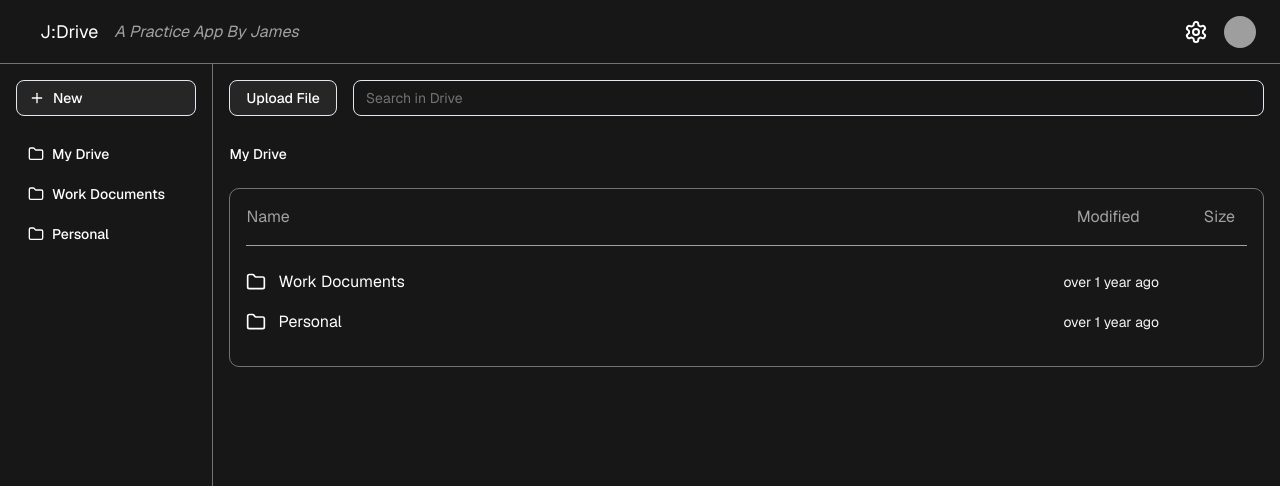
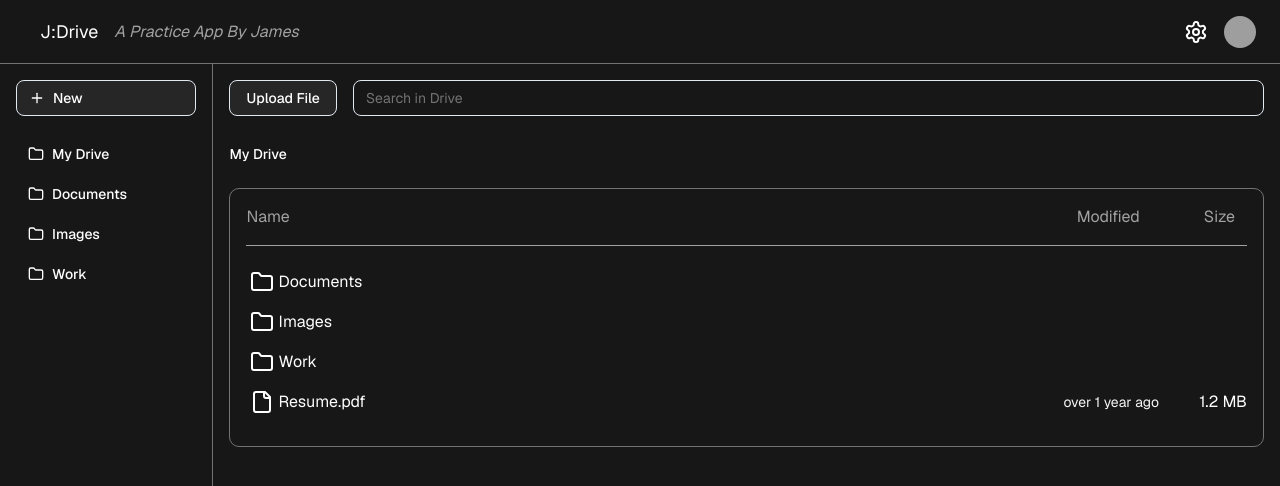
Before and after one commit to JamesMihalich/j-drive-notrpc, a Next.js app: page / in a window 1280 px wide. Shown: the top 486 px of the page. Built offline with nearby package versions, Linux system fonts and the light colour scheme; grey boxes are pictures that could not be loaded.

Commit message:
files with mock data + breadcrumbs

```diff
--- /dev/null
+++ b/src/app/file-row.tsx
@@ -0,0 +1,41 @@
+import type { Folder, File } from "../lib/mock-data"
+import { FolderIcon, FileIcon } from "lucide-react"
+import Link from "next/link"
+import { formatDistanceToNow } from "date-fns"
+
+export function FileRow(props : { file : File }) {
+    const { file } = props
+    return (
+        <div className="flex items-center mb-4">
+
+        <FileIcon className="w-8" />
+
+        <a href={file.url} className="hover:underline" target="_blank">
+            {file.name}
+        </a>
+
+        <div className="text-sm text-neutral-100 ml-auto">
+          {formatDistanceToNow(file.modified, { addSuffix: true })}
+        </div>
+
+        <div className="ml-5 w-17 text-right whitespace-nowrap">
+          {file.size ?? ""}
+        </div>
+      </div>
+    )
+}
+
+export function FolderRow(props : {folder : Folder, handleFolderClick: () => void} ) {
+    const { folder, handleFolderClick} = props
+    return (
+        <div className="flex items-center mb-4">
+            <FolderIcon className="w-8" />
+
+            <button className="hover:underline text-white" onClick={() => handleFolderClick()}>
+                {props.folder.name}
+            </button>
+
+        </div>
+
+    )
+}
--- a/src/app/page.tsx
+++ b/src/app/page.tsx
@@ -1,9 +1,7 @@
 "use client"
 
-
-
 import { Button } from "~/components/ui/button"
-import { useState } from "react"
+import { useMemo, useState } from "react"
 import {
   FileIcon,
   FolderIcon,
@@ -11,146 +9,48 @@ import {
   Search,
   Settings,
 } from "lucide-react"
+import { FileRow, FolderRow } from "./file-row"
+import { mockFiles, mockFolders } from "~/lib/mock-data"
 import { Avatar, AvatarFallback, AvatarImage } from "~/components/ui/avatar"
 import { Input } from "~/components/ui/input"
-import Link from "next/link"
-import { formatDistanceToNow } from "date-fns"
 
-
-
-interface Item {
-  id: string
-  name: string
-  type: "folder" | "file"
-  parent: string | null
-  url?: string
-  size?: string
-  modified: Date
-  icon?: React.ReactNode
-}
-
-const rootState : Item = {
-    id: "root",
-    name: "My Drive",
-    type: "folder",
-    parent: null,
-    modified: new Date("2023-12-01"),
-    icon: <FolderIcon className="h-5 w-5" />,
-}
-
-const mockData: Item[] = [
-  {
-    id: "folder1",
-    name: "Work Documents",
-    type: "folder",
-    parent: "root",
-    modified: new Date("2023-12-10"),
-    icon: <FolderIcon className="h-5 w-5" />,
-  },
-  {
-    id: "folder2",
-    name: "Personal",
-    type: "folder",
-    parent: "root",
-    modified: new Date("2023-12-15"),
-    icon: <FolderIcon className="h-5 w-5" />,
-  },
-  {
-    id: "folder3",
-    name: "Projects",
-    type: "folder",
-    parent: "folder1",
-    modified: new Date("2023-12-20"),
-    icon: <FolderIcon className="h-5 w-5" />,
-  },
-  {
-    id: "file1",
-    name: "Quarterly Report.pdf",
-    type: "file",
-    parent: "folder1",
-    url: "#",
-    size: "2.4 MB",
-    modified: new Date("2023-12-18"),
-    icon: <FileIcon className="h-5 w-5 text-gray-400" />,
-  },
-  {
-    id: "file2",
-    name: "Meeting Notes.docx",
-    type: "file",
-    parent: "folder1",
-    url: "#",
-    size: "1.2 MB",
-    modified: new Date("2023-12-22"),
-    icon: <FileIcon className="h-5 w-5 text-blue-400" />,
-  },
-  {
-    id: "file3",
-    name: "Budget.xlsx",
-    type: "file",
-    parent: "folder3",
-    url: "#",
-    size: "3.5 MB",
-    modified: new Date("2023-12-25"),
-    icon: <FileIcon className="h-5 w-5 text-green-400" />,
-  },
-  {
-    id: "file4",
-    name: "Vacation Photos.zip",
-    type: "file",
-    parent: "folder2",
-    url: "#",
-    size: "156 MB",
-    modified: new Date("2023-12-28"),
-    icon: <FileIcon className="h-5 w-5 text-yellow-400" />,
-  },
-  {
-    id: "file5",
-    name: "Resume.pdf",
-    type: "file",
-    parent: "folder2",
-    url: "#",
-    size: "420 KB",
-    modified: new Date("2023-12-30"),
-    icon: <FileIcon className="h-5 w-5 text-gray-400" />,
-  },
-  {
-    id: "file6",
-    name: "Project Proposal.pptx",
-    type: "file",
-    parent: "folder3",
-    url: "#",
-    size: "5.8 MB",
-    modified: new Date("2024-01-02"),
-    icon: <FileIcon className="h-5 w-5 text-orange-400" />,
-  },
-]
 
 export default function HomePage() {
 
   const [currentFolder, setCurrentFolder] = useState<string>("root")
-  const [breadcrumbs, setBreadcrumbs] = useState<Item[]>([rootState])
 
+  const getCurrentFiles = () => {
+    return mockFiles.filter((file) => file.parent === currentFolder)
+  }
 
-  const navigateToFolder = (folder: Item) => {
+  const getCurrentFolders = () => {
+    return mockFolders.filter((folder) => folder.parent === currentFolder)
+  }
 
-    setCurrentFolder(folder.id)
+  const handleFolderClick = (folderID : string) => {
+    setCurrentFolder(folderID);
+  }
 
-    const newBreadcrumbs = [...breadcrumbs]
-    // finds the index of the item if it is present within breadcrumbs already, otherwise it returns -1
-    const existingIndex = newBreadcrumbs.findIndex((item) => item.id === folder.id)
+  const breadcrumbs = useMemo(() => {
+    const breadcrumbs = [];
+    let currentID = currentFolder;
 
-
-    // tests against the function return above!
-    if (existingIndex !== -1) {
-      setBreadcrumbs(newBreadcrumbs.slice(0, existingIndex + 1))
-
+    while (currentID !== "root") {
+      const folder = mockFolders.find((folder) => folder.id === currentID)
+      if (folder) {
+        breadcrumbs.unshift(folder)
+        currentID = folder.parent ?? "root"
       } else {
-      setBreadcrumbs([...newBreadcrumbs, folder])
+        break
       }
     }
 
-  // gets item in the current folder for us!
-  const currentItems = mockData.filter((item) => item.parent === currentFolder)
+    const rootFolder = mockFolders.find(f => f.id === "root")!;
+    breadcrumbs.unshift(rootFolder);
+
+    return breadcrumbs
+
+  }, [currentFolder])
 
   const handleUpload = () => {
     alert("Going to implement file uploads")
@@ -192,17 +92,17 @@ export default function HomePage() {
             <nav className="space-y-1 mt-5">
               <Button variant = "ghost"
                       className="w-full justify-start gap-2 hover:bg-neutral-100"
-                      onClick={() => navigateToFolder(rootState)}
+                      onClick={() => handleFolderClick("root")}
               >
                 <FolderIcon className="h-5 w-5" />
                 <span> My Drive </span>
               </Button>
-              {mockData.filter((item) => item.type === "folder" && item.parent === "root").map((folder) => (
+              {mockFolders.filter((item) => item.type === "folder" && item.parent === "root").map((folder) => (
                   <Button key={folder.id} variant= "ghost"
                           className=" w-full justify-start gap-2 hover:bg-neutral-100"
-                          onClick={() => navigateToFolder(folder)}
+                          onClick={() => handleFolderClick(folder.id)}
                           >
-                      {folder.icon}
+                      < FolderIcon />
                       <span>{folder.name}</span>
                   </Button>
                 ))}
@@ -220,11 +120,11 @@ export default function HomePage() {
             <Input type="search" placeholder="Search in Drive" className="w-full placeholder:text-neutral-500 focus-visible:ring-0" />
           </div>
           <div className="m-4 flex items-center">
-              {breadcrumbs.map((crumb, index) => (
-                <div key={crumb.id} className="flex items-center">
+              {breadcrumbs.map((folder, index) => (
+                <div key={folder.id} className="flex items-center">
                   {index > 0 && <span className="mx-1 text-white">/</span>}
-                  <Button variant="link" className="p-0 text-white" onClick={() => navigateToFolder(crumb)}>
-                    {crumb.name}
+                  <Button variant="link" className="p-0 text-white" onClick={() => handleFolderClick(folder.id)}>
+                    {folder.name}
                   </Button>
                 </div>
               ))}
@@ -240,33 +140,15 @@ export default function HomePage() {
               </div>
               <hr className="border-t border-neutral-400 mx-4" />
               <div className="flex flex-col p-4 mt-2">
-                {currentItems.length === 0 ? (
-                  <div>This folder is empty!</div>
-                ) : (
-                  currentItems.map((item) => (
-                    <div key = {item.id} className="flex items-center mb-4">
+                { getCurrentFolders().map((folder) => (
+                  <FolderRow key={folder.id} folder={folder} handleFolderClick={() => {
+                    handleFolderClick(folder.id);
+                  }}/>
+                ))}
+                { getCurrentFiles().map((file) => (
+                  <FileRow key={file.id} file = {file} />
+                ))}
 
-                      <div className="w-8">{item.icon}</div>
-                      { item.type === "folder" ? (
-                        <button className="hover:underline text-white" onClick={() => navigateToFolder(item)}>
-                          {item.name}
-                        </button>
-                      ):(
-                        <Link href={item.url || "#"} className="hover:underline">
-                          {item.name}
-                        </Link>
-                      )}
-
-                      <div className="text-sm text-neutral-100 ml-auto">
-                        {formatDistanceToNow(item.modified, { addSuffix: true })}
-                      </div>
-
-                      <div className="ml-5 w-17 text-right whitespace-nowrap">
-                        {item.size ?? ""}
-                      </div>
-                    </div>
-                  )))
-                }
               </div>
           </div>
           </div>
--- /dev/null
+++ b/src/lib/mock-data.ts
@@ -0,0 +1,81 @@
+export type File = {
+    id: string;
+    name: string;
+    type: "file";
+    parent: string;
+    url: string;
+    size: string;
+    modified: Date;
+  };
+
+  export type Folder = {
+    id: string;
+    name: string;
+    type: "folder";
+    parent: string | null;
+  };
+
+  export const mockFolders: Folder[] = [
+    { id: "root", name: "My Drive",       type: "folder", parent: null    },
+    { id: "1",    name: "Documents",      type: "folder", parent: "root"  },
+    { id: "2",    name: "Images",         type: "folder", parent: "root"  },
+    { id: "3",    name: "Work",           type: "folder", parent: "root"  },
+    { id: "4",    name: "Presentations",  type: "folder", parent: "3"     }
+  ];
+
+  export const mockFiles: File[] = [
+    {
+      id: "f1",
+      name: "Resume.pdf",
+      type: "file",
+      url: "/files/resume.pdf",
+      parent: "root",
+      size: "1.2 MB",
+      modified: new Date("2024-02-01")
+    },
+    {
+      id: "f2",
+      name: "Project Proposal.docx",
+      type: "file",
+      url: "/files/proposal.docx",
+      parent: "1",              // Documents
+      size: "2.5 MB",
+      modified: new Date("2024-03-15")
+    },
+    {
+      id: "f3",
+      name: "Vacation.jpg",
+      type: "file",
+      url: "/files/vacation.jpg",
+      parent: "2",              // Images
+      size: "3.7 MB",
+      modified: new Date("2023-11-21")
+    },
+    {
+      id: "f4",
+      name: "Profile Picture.png",
+      type: "file",
+      url: "/files/profile.png",
+      parent: "2",              // Images
+      size: "1.8 MB",
+      modified: new Date("2024-01-09")
+    },
+    {
+      id: "f5",
+      name: "Q4 Report.pptx",
+      type: "file",
+      url: "/files/q4-report.pptx",
+      parent: "4",              // Presentations
+      size: "5.2 MB",
+      modified: new Date("2024-04-28")
+    },
+    {
+      id: "f6",
+      name: "Budget.xlsx",
+      type: "file",
+      url: "/files/budget.xlsx",
+      parent: "3",              // Work
+      size: "1.5 MB",
+      modified: new Date("2024-05-12")
+    }
+  ];
```
Also changed, not shown: src/app/googledrive.tsx (deleted, +0 -10 lines). Lines whose indentation alone changed are shown as unchanged.
